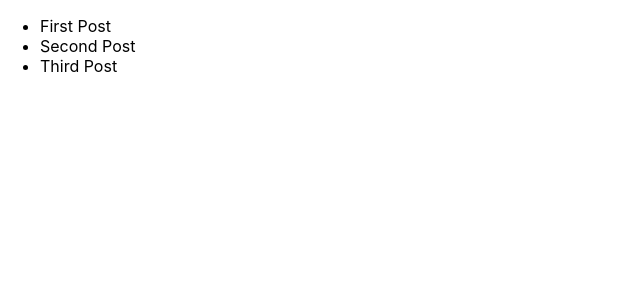
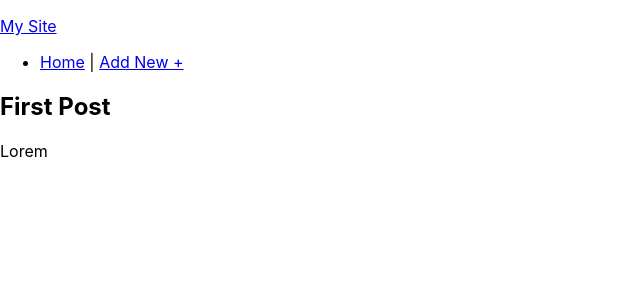
Before and after one commit to zgordon/react-book, a React (Create React App) app in the folder project-1-blog/: page /post/1 in a window 1280 px wide. Shown: the top 300 px of the page, without its empty margins (0-640 px from the left). Built offline with nearby package versions, Linux system fonts and the light colour scheme.

Commit message:
Adding Routing to project

```diff
--- a/project-1-blog/package.json
+++ b/project-1-blog/package.json
@@ -5,6 +5,7 @@
   "dependencies": {
     "react": "^16.6.3",
     "react-dom": "^16.6.3",
+    "react-router-dom": "^4.3.1",
     "react-scripts": "2.1.1"
   },
   "scripts": {
--- a/project-1-blog/src/App.js
+++ b/project-1-blog/src/App.js
@@ -1,6 +1,9 @@
 import React, { Component } from "react";
-
+import { BrowserRouter as Router, Route } from "react-router-dom";
+import Header from "./Header";
 import Posts from "./Posts";
+import Post from "./Post";
+// import NewPostForm from "./NewPostForm";
 // import "./App.css";
 
 class App extends Component {
@@ -17,7 +20,7 @@ class App extends Component {
         content: "Lorem"
       },
       {
-        id: 1,
+        id: 3,
         title: "Third Post",
         content: "Lorem"
       }
@@ -26,9 +29,29 @@ class App extends Component {
   componentDidMount() {}
   render() {
     return (
-      <div className="App">
-        <Posts posts={this.state.posts} />
-      </div>
+      <Router>
+        <div className="App">
+          <Header />
+          <Route
+            exact
+            path="/"
+            render={() => <Posts posts={this.state.posts} />}
+          />
+
+          <Route
+            path="/post/:postId"
+            render={props => (
+              <div>
+                <Post
+                  post={this.state.posts.find(
+                    post => post.id === parseInt(props.match.params.postId)
+                  )}
+                />
+              </div>
+            )}
+          />
+        </div>
+      </Router>
     );
   }
 }
--- /dev/null
+++ b/project-1-blog/src/Header.js
@@ -0,0 +1,16 @@
+import React from "react";
+import { Link } from "react-router-dom";
+
+const Header = props => (
+  <header>
+    <p>
+      <Link to="/">My Site</Link>
+    </p>
+    <ul>
+      <li>
+        <Link to="/">Home</Link> | <Link to="/add">Add New +</Link>
+      </li>
+    </ul>
+  </header>
+);
+export default Header;
--- a/project-1-blog/src/Post.js
+++ b/project-1-blog/src/Post.js
@@ -1,6 +1,12 @@
 import React from "react";
 const Post = ({ post }) => {
-  return <p>{post.title}</p>;
+  console.log();
+  return (
+    <article>
+      <h1>{post.title}</h1>
+      <div className="content">{post.content}</div>
+    </article>
+  );
 };
 
 export default Post;
--- a/project-1-blog/src/Posts.js
+++ b/project-1-blog/src/Posts.js
@@ -2,11 +2,14 @@ import React from "react";
 import PostsItem from "./PostsItem";
 const Posts = ({ posts }) => {
   return (
-    <ul>
-      {posts.map(post => (
-        <PostsItem post={post} />
-      ))}
-    </ul>
+    <>
+      <h2>Posts</h2>
+      <ul>
+        {posts.map(post => (
+          <PostsItem key={post.id} post={post} />
+        ))}
+      </ul>
+    </>
   );
 };
 
--- a/project-1-blog/src/PostsItem.js
+++ b/project-1-blog/src/PostsItem.js
@@ -1,6 +1,12 @@
 import React from "react";
+import { Link } from "react-router-dom";
+
 const PostsItem = ({ post }) => {
-  return <li>{post.title}</li>;
+  return (
+    <li key={post.id}>
+      <Link to={`/post/${post.id}`}>{post.title}</Link>
+    </li>
+  );
 };
 
 export default PostsItem;
```
Also changed, not shown: project-1-blog/src/NewPostForm.js (added), 2 other files (tests, documents, lock files or other folders).
